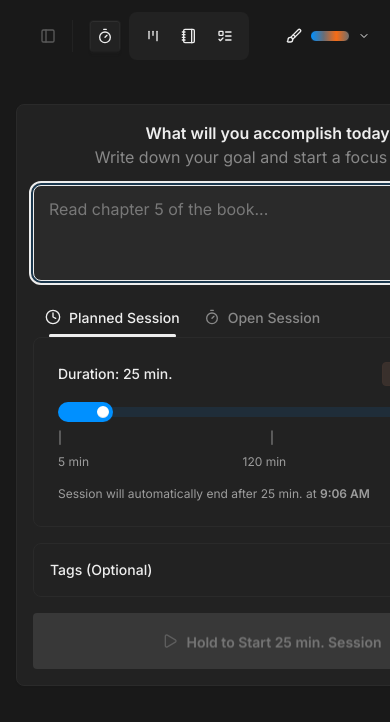
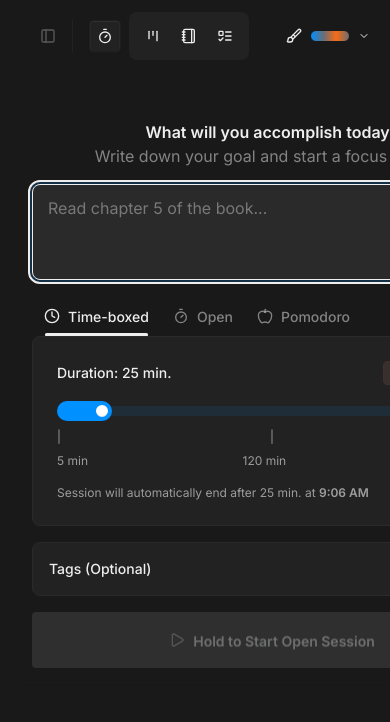
Before and after one commit to vaujan/deepflow, a Next.js app: page / in a window 390 px wide. Shown: the top 722 px of the page. Built offline with nearby package versions, Linux system fonts and the light colour scheme.

Commit message:
wip: add pomodoro

```diff
--- a/src/components/ui/session-card.tsx
+++ b/src/components/ui/session-card.tsx
@@ -1,6 +1,6 @@
 "use client";
 
-import { Play, Clock, Timer, Check } from "lucide-react";
+import { Play, Clock, Timer, Check, Apple } from "lucide-react";
 import React, { useState, useEffect, useRef } from "react";
 import { useSession, Session } from "../../hooks/useSession";
 import ActiveSession from "./active-session";
@@ -13,7 +13,9 @@ export default function SessionCard() {
 	const [tags, setTags] = useState("");
 	const [additionalNotes, setAdditionalNotes] = useState("");
 	const [currentPlaceholderIndex, setCurrentPlaceholderIndex] = useState(0);
-	const [activeTab, setActiveTab] = useState<"planned" | "open">("planned");
+	const [activeTab, setActiveTab] = useState<
+		"time-boxed" | "open" | "pomodoro"
+	>("time-boxed");
 	const [isHolding, setIsHolding] = useState(false);
 	const [holdProgress, setHoldProgress] = useState(0);
 	const [completedSession, setCompletedSession] = useState<Session | null>(
@@ -64,10 +66,6 @@ export default function SessionCard() {
 		setDuration(parseInt(e.target.value));
 	};
 
-	const handleFocusLevelChange = (e: React.ChangeEvent<HTMLInputElement>) => {
-		setFocusLevel(e.target.value);
-	};
-
 	const handleGoalChange = (e: React.ChangeEvent<HTMLTextAreaElement>) => {
 		setGoal(e.target.value);
 	};
@@ -96,7 +94,7 @@ export default function SessionCard() {
 		);
 	};
 
-	const handleTabChange = (tab: "planned" | "open") => {
+	const handleTabChange = (tab: "time-boxed" | "open" | "pomodoro") => {
 		setActiveTab(tab);
 	};
 
@@ -131,13 +129,13 @@ export default function SessionCard() {
 	const handleStartSession = () => {
 		const sessionConfig = {
 			goal: goal.trim(),
-			duration: activeTab === "planned" ? duration : undefined,
+			duration: activeTab === "time-boxed" ? duration : undefined,
 			focusLevel: parseInt(focusLevel),
 			tags: tags
 				.trim()
 				.split(/\s+/)
 				.filter((tag) => tag.length > 0),
-			sessionType: activeTab as "planned" | "open",
+			sessionType: activeTab as "time-boxed" | "open" | "pomodoro",
 		};
 
 		startSession(sessionConfig);
@@ -244,7 +242,7 @@ export default function SessionCard() {
 	}
 
 	return (
-		<div className="card border border-border bg-card shadow-xs min-w-lg w-full xl:max-w-lg p-4 lg:p-6 gap-4 lg:gap-6 overflow-hidden">
+		<div className="card h-fit md:border border-border md:bg-card shadow-xs min-w-lg w-full xl:max-w-lg p-4 lg:p-6 gap-4 lg:gap-6 overflow-hidden">
 			<div className="flex flex-col text-center">
 				<h1 className="font-semibold">What will you accomplish today?</h1>
 				<p className="text-base-content/50">
@@ -323,11 +321,11 @@ export default function SessionCard() {
 					<input
 						type="radio"
 						name="session_tabs"
-						checked={activeTab === "planned"}
-						onChange={() => handleTabChange("planned")}
+						checked={activeTab === "time-boxed"}
+						onChange={() => handleTabChange("time-boxed")}
 					/>
 					<Clock className="size-4 me-2" />
-					Planned Session
+					Time-boxed
 				</label>
 				<div className="tab-content rounded-box border border-border bg-base-200 dark:bg-base-100 p-6">
 					{/* Planned Session Mode */}
@@ -367,6 +365,16 @@ export default function SessionCard() {
 						</p>
 					</div>
 				</div>
+				<label className="font-medium tab">
+					<input
+						type="radio"
+						name="session_tabs"
+						checked={activeTab === "open"}
+						onChange={() => handleTabChange("open")}
+					/>
+					<Timer className="size-4 me-2" />
+					Open
+				</label>
 
 				<label className="font-medium tab">
 					<input
@@ -375,9 +383,10 @@ export default function SessionCard() {
 						checked={activeTab === "open"}
 						onChange={() => handleTabChange("open")}
 					/>
-					<Timer className="size-4 me-2" />
-					Open Session
+					<Apple className="size-4 me-2" />
+					Pomodoro
 				</label>
+
 				<div className="tab-content rounded-box border border-border bg-base-200 dark:bg-base-100 p-6">
 					{/* Open Session Mode */}
 					<div className="space-y-4">
@@ -465,7 +474,7 @@ export default function SessionCard() {
 							{isHolding && holdProgress >= 100
 								? "Session Starting..."
 								: `Hold to Start ${
-										activeTab === "planned" ? formatTime(duration) : "Open"
+										activeTab === "open" ? formatTime(duration) : "Open"
 								  } Session`}
 						</span>
 					</div>
--- a/src/hooks/useSession.tsx
+++ b/src/hooks/useSession.tsx
@@ -11,7 +11,7 @@ export interface Session {
 	status: "active" | "paused" | "completed" | "stopped";
 	elapsedTime: number;
 	endTime?: Date;
-	sessionType: "planned" | "open";
+	sessionType: "time-boxed" | "open" | "pomodoro";
 	deepWorkQuality?: number; // 1-10 rating for session quality
 	expectedEndTime?: Date; // Calculated expected end time for planned sessions
 	completionType?: "completed" | "premature" | "overtime"; // How the session ended
@@ -23,7 +23,7 @@ export interface SessionConfig {
 	focusLevel: number;
 	tags: string[];
 	notes?: string;
-	sessionType: "planned" | "open";
+	sessionType: "time-boxed" | "open" | "pomodoro";
 }
 
 export const useSession = () => {
```
